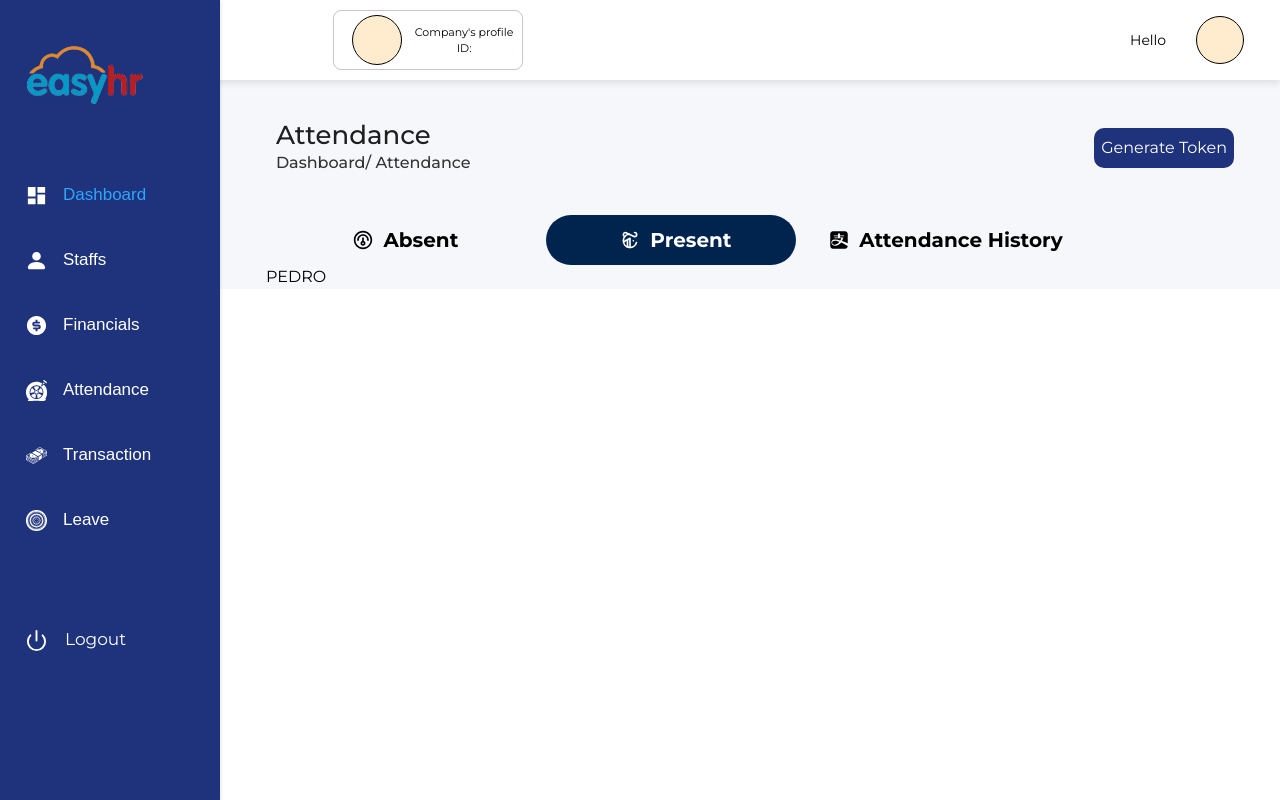
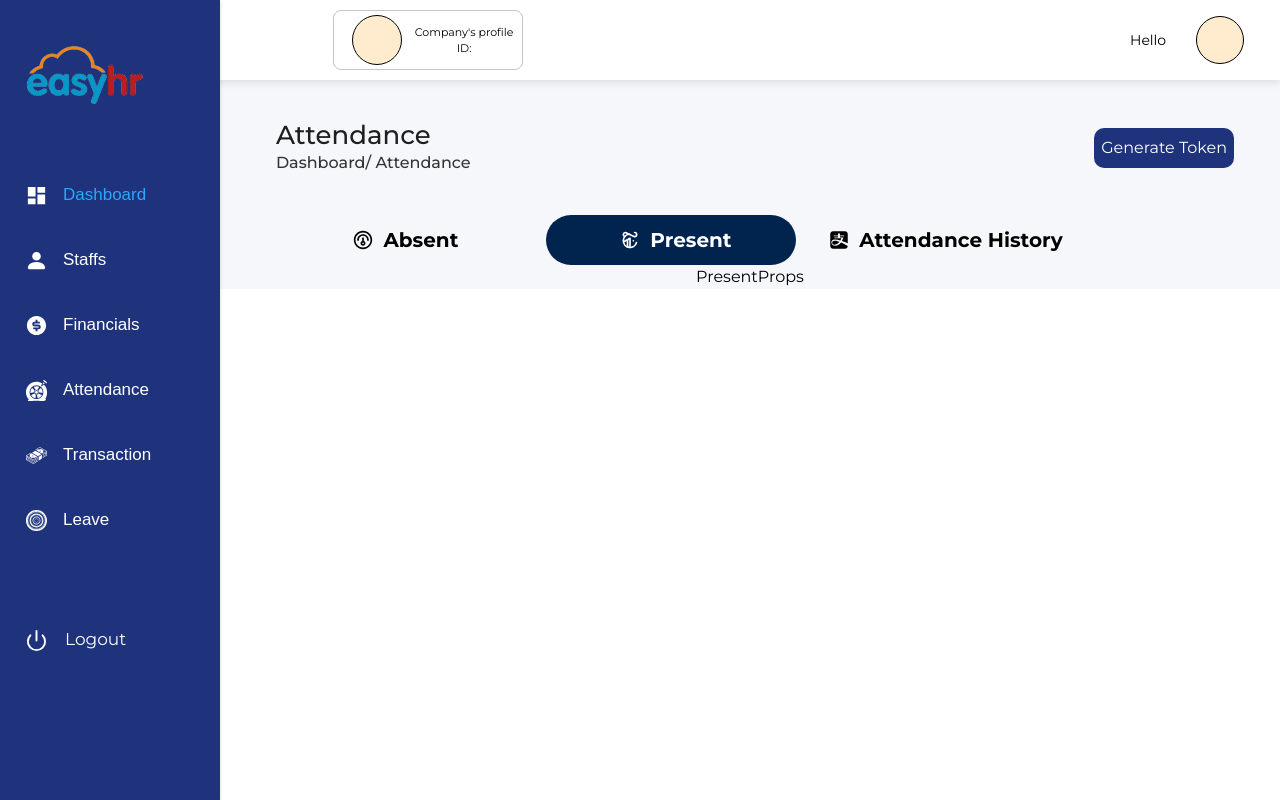
Before and after one commit to OgbuEsther/Easy_HR_FE2, a React (Create React App) app: page /dashboard/admin-attendance in a window 1280 px wide. Both pictures are taken after a click on the button "Present". Built offline with nearby package versions, Linux system fonts and the light colour scheme.

Commit message:
added changes by valerian

```diff
--- a/src/pages/AdminAttendance/Adminattendance.tsx
+++ b/src/pages/AdminAttendance/Adminattendance.tsx
@@ -6,6 +6,8 @@ import {TbBrandNytimes} from "react-icons/tb"
 import {FaAlipay} from "react-icons/fa"
 import {SiSecurityscorecard} from "react-icons/si"
 import AbsentUserProps from "./AbsentUserProps";
+import AttendanceHistoryProps from "./AttendanceHistoryProps";
+import PresentProps from "./PresentProps";
 // import axios from "axios";
 // import { getOneAdmin } from "../utils/Api/ApiCall";
 // import { useQuery } from "@tanstack/react-query";
@@ -94,22 +96,7 @@ setShow(false);
 
               {/* <Box> */}
 
-                {
-                show2 ? (
-                  <div>
-                    PEDRO
-                  </div>
-                )
-                :null
-              }
-                {
-                show3 ? (
-                  <div>
-                    Codelab
-                  </div>
-                )
-                :null
-              }
+
               {/* </Box>/ */}
 
 
@@ -118,6 +105,23 @@ setShow(false);
                 show ? (
                   <div>
                   <AbsentUserProps/>
+                  </div>
+                )
+                :null
+        }
+
+                {
+                show2 ? (
+                  <div>
+                    <PresentProps/>
+                  </div>
+                )
+                :null
+              }
+           {
+                show3 ? (
+                  <div>
+                  <AttendanceHistoryProps/>
                   </div>
                 )
                 :null
--- /dev/null
+++ b/src/pages/AdminAttendance/AttendanceHistoryProps.tsx
@@ -0,0 +1,9 @@
+import React from 'react'
+
+const AttendanceHistoryProps = () => {
+  return (
+    <div>AttendanceHistoryProps</div>
+  )
+}
+
+export default AttendanceHistoryProps
--- /dev/null
+++ b/src/pages/AdminAttendance/PresentProps.tsx
@@ -0,0 +1,9 @@
+import React from 'react'
+
+const PresentProps = () => {
+  return (
+    <div>PresentProps</div>
+  )
+}
+
+export default PresentProps
```
